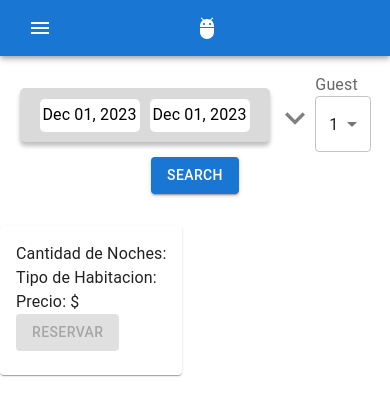
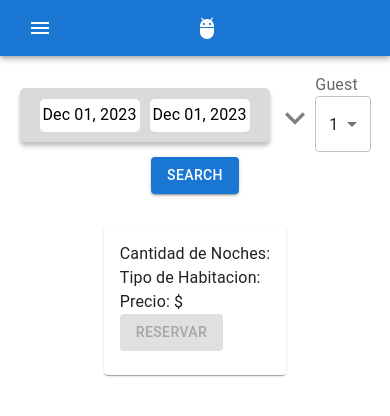
Before and after one commit to goncalhurtado/hotel-software, a React (Vite) app: page /bookings in a window 390 px wide. Shown: the top 416 px of the page. Built offline with nearby package versions, Linux system fonts and the light colour scheme; the HTML template or start-up script is replaced by a standard one.

Commit message:
added responsive to room booking card and booking preview comp

```diff
--- a/src/components/booking/RoomBookingCard.jsx
+++ b/src/components/booking/RoomBookingCard.jsx
@@ -8,17 +8,34 @@ import Grid from "@mui/material/Grid";
 
 const RoomBookingCard = ({ category, setSelected }) => {
   return (
-    <Grid item xs={12} sm={12} md={12} lg={12}>
-      <Card sx={{ maxWidth: 800, marginBottom: "20px" }}>
+    <Grid
+      item
+      xs={12}
+      sm={12}
+      md={12}
+      lg={12}
+      sx={{
+        display: { xs: "flex", sm: "flex", md: "initial" },
+        justifyContent: { xs: "center", sm: "center", md: "initial" },
+      }}
+    >
+      <Card
+        sx={{
+          width: {
+            xs: "90%",
+            sm: "90%",
+            md: "90%",
+          },
+          marginBottom: "20px",
+        }}
+      >
         <CardContent>
           <Box display="flex">
             <Box>
               <Box
                 sx={{
-                  height: 233,
-                  width: 350,
-                  maxHeight: { xs: 233, md: 167 },
-                  maxWidth: { xs: 350, md: 250 },
+                  width: { xs: "120px", sm: 300, lg: 350 },
+                  height: { xs: "120px", sm: 200, lg: 233 },
                   marginRight: "20px",
                 }}
                 component="img"
--- a/src/pages/Bookings.jsx
+++ b/src/pages/Bookings.jsx
@@ -23,8 +23,6 @@ const Bookings = () => {
     nigths: "",
   });
 
-  const [bookingDate, setBookingDate] = useState({});
-
   return (
     <div>
       {!selected.booked ? (
@@ -42,15 +40,20 @@ const Bookings = () => {
             />
           </Box>
           <Box>
-            <Grid container>
-              <Grid item lg={8}>
+            <Grid
+              container
+              sx={{
+                display: { xs: "flex", md: "flex" },
+                flexDirection: { xs: "column-reverse", md: "initial" },
+              }}
+            >
+              <Grid item xs={12} sm={12} md={8}>
                 <Grid container>
                   {availables.categories.availables?.map((category) => (
                     <RoomBookingCard
                       key={category._id}
                       category={category}
                       setSelected={setSelected}
-                      // availables={availables}
                     />
                   ))}
                   {availables.categories.soldout?.map((category) => (
@@ -61,8 +64,14 @@ const Bookings = () => {
                   ))}
                 </Grid>
               </Grid>
-              <Grid item lg={4}>
-                <Grid container>
+              <Grid item xs={12} sm={12} md={4}>
+                <Grid
+                  sx={{
+                    display: { xs: "flex", md: "initial" },
+                    justifyContent: { xs: "center", md: "initial" },
+                    marginBottom: "20px",
+                  }}
+                >
                   <BookingPreview
                     selected={selected}
                     setSelected={setSelected}
```
